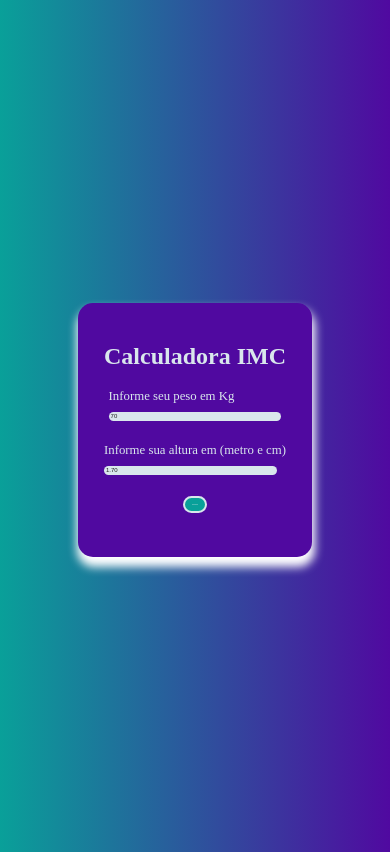
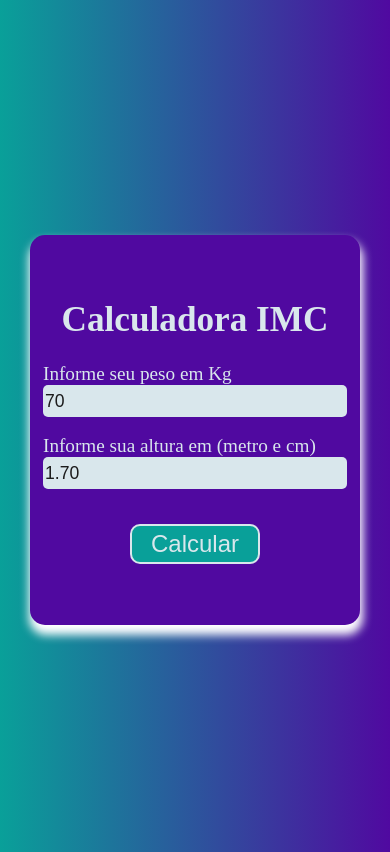
Before and after one commit to jardelrodriguespinto/BmiCalculator, a plain HTML site: page index.html in a window 390 px wide. Drawn offline with Linux system fonts and the light colour scheme.

Commit message:
fixing issues with the responsiveness, modifying the media queries

```diff
--- a/style/main.css
+++ b/style/main.css
@@ -15,9 +15,9 @@ h1{
 	font-size: 5em;
 }
 input{
-	height: 70%;
-	width: 70vh;
-	font-size: 1.6em;
+	height: 60px;
+	width: 700px;
+	font-size: 2em;
 	background-color: #D9E7EC;
 	color: #1c1c1c;
 	border-radius: 5px;
@@ -30,16 +30,16 @@ input{
 	flex-direction: column;
 	background-color: #5009A0;
 	color: #D9E7EC;
-	width: 60vw;
-	height: 90vh;
+	width: 800px;
+	height: 700px;
 	border-radius: 15px;
 	box-shadow:  1px 8px 10px 2px #fff;
 }
 button{
-	width: 17vw;
-	height: 9vh;
+	width: 200px;
+	height: 60px;
+	font-size: 2em;
 	border-radius: 10px;
-	font-size: 2em;
 	background-color: #09A099;
 	color:#D9E7EC;
 	border: 2px solid #D9E7EC;
@@ -52,269 +52,203 @@ button:hover{
 }
 
 label{
-	font-size: 1.8em;
+	font-size: 2.4em;
 }
 
 .imc{
 	margin-top: 20px;
-	font-size: 2rem;
+	font-size: 2.5rem;
 }
-.resultado{
-	margin-top: 5px;
-}
-
-@media screen and (max-width: 1400px){
+@media screen and (max-width: 950px){
 	input{
-	height: 60%;
-	width: 60vh;
-	font-size: 1.5em;
+		height: 50px;
+		width: 600px;
+		font-size: 1.6em;
+	}
+	.container{
+		width: 670px;
+		height: 650px;
 	}
 }
-@media screen and (max-width: 1167px){
+@media screen and (max-width: 750px){
+	h1{
+		font-size: 4em;
+	}
 	input{
-		height: 50%;
-		width: 50vh;
-		font-size: 1.3em;
+		height: 40px;
+		width: 500px;
+		font-size: 1.4em;
 	}
-	h1{
-		font-size: 4.5rem;
+	.container{
+		width: 600px;
+		height: 650px;
 	}
 	button{
-		width: 15vw;
-		height: 8vh;
+		width: 180px;
+		height: 50px;
+		font-size: 1.8em;
+		margin-top: 0.7em;
+	}
+	label{
+		font-size: 2rem;
+	}
+	.imc{
+		font-size: 2rem;
+	}
+}
+@media screen and (max-width: 650px){
+	h1{
+		font-size: 3.5em;
+	}
+	input{
+		height: 40px;
+		width: 400px;
+		font-size: 1.4em;
 	}
 	.container{
-		height: 70vh;
-	}
-}
-@media screen and (max-width: 1002px){
-	input{
-		height: 50%;
-		width: 50vh;
-		font-size: 1.3em;
-	}
-	h1{
-		font-size: 4rem;
+		width: 500px;
+		height: 550px;
 	}
 	button{
-		width: 13vw;
-		height: 6vh;
-		font-size:1.5rem;
+		width: 180px;
+		height: 50px;
+		font-size: 1.8em;
+
 	}
-	.container{
-		height: 60vh;
-	}
-}
-@media screen and (max-width: 889px){
-	input{
-		height: 45%;
-		width: 45vh;
-		font-size: 1.3em;
-	}
-	h1{
-		font-size: 3.5rem;
-	}
-	button{
-		width: 12vw;
-		height: 5vh;
-		font-size:1.4rem;
-	}
-	.container{
-		height: 60vh;
+	label{
+		font-size: 1.5rem;
 	}
 	.imc{
 		font-size: 1.5rem;
 	}
 }
-@media screen and (max-width: 798px){
+@media screen and (max-width: 590px){
+	h1{
+		font-size: 3em;
+	}
 	input{
-		height: 40%;
-		width: 40vh;
-		font-size: 1.3em;
+		height: 30px;
+		width: 350px;
+		font-size: 1.1em;
 	}
-	h1{
-		font-size: 3rem;
+	.container{
+		width: 450px;
+		height: 480px;
 	}
 	button{
-		width: 12vw;
-		height: 5vh;
-		font-size:1.3rem;
+		width: 180px;
+		height: 50px;
+		font-size: 1.8em;
+
 	}
 	label{
-		font-size: 1.4rem;
-	}
-	.container{
-		height: 50vh;
+		font-size: 1.5rem;
 	}
 	.imc{
 		font-size: 1.5rem;
 	}
 }
-@media screen and (max-width: 737px){
+@media screen and (max-width: 510px){
+	h1{
+		font-size: 2.5em;
+	}
 	input{
-		height: 35%;
-		width: 35vh;
-		font-size: 1.3em;
+		height: 30px;
+		width: 320px;
+		font-size: 1.1em;
 	}
-	h1{
-		font-size: 3rem;
+	.container{
+		width: 400px;
+		height: 420px;
 	}
 	button{
-		width: 12vw;
-		height: 5vh;
-		font-size:1rem;
+		width: 180px;
+		height: 50px;
+		font-size: 1.8em;
+
 	}
 	label{
 		font-size: 1.4rem;
-	}
-	.container{
-		height: 50vh;
 	}
 	.imc{
 		font-size: 1.5rem;
 	}
 }
-@media screen and (max-width: 656px){
+@media screen and (max-width: 446px){
+	h1{
+		font-size: 2.2em;
+	}
 	input{
-		height: 35%;
-		width: 35vh;
-		font-size: 1.3em;
+		height: 30px;
+		width: 300px;
+		font-size: 1.1em;
 	}
-	h1{
-		font-size: 2.5rem;
+	.container{
+		width: 330px;
+		height: 390px;
 	}
 	button{
-		width: 12vw;
-		height: 5vh;
-		font-size:1rem;
+		width: 130px;
+		height: 40px;
+		font-size: 1.5em;
+
 	}
 	label{
-		font-size: 1.4rem;
+		font-size: 1.2rem;
+	}
+	.imc{
+		font-size: 1.2rem;
+	}
+}
+@media screen and (max-width: 378px){
+	h1{
+		font-size: 2em;
+	}
+	input{
+		height: 25px;
+		width: 250px;
+		font-size: 1.1em;
 	}
 	.container{
-		height: 40vh;
-	}
-	.imc{
-		font-size: 1.5rem;
-	}
-}
-@media screen and (max-width: 600px){
-	input{
-		height: 35%;
-		width: 35vh;
-		font-size: 1.3em;
-	}
-	h1{
-		font-size: 2.5rem;
+		width: 290px;
+		height: 330px;
 	}
 	button{
-		width: 12vw;
-		height: 5vh;
-		font-size:1rem;
+		width: 100px;
+		height: 30px;
+		font-size: 1.2em;
+
 	}
 	label{
 		font-size: 1rem;
 	}
+	.imc{
+		font-size: 1rem;
+	}
+}
+@media screen and (max-width: 334px){
+	h1{
+		font-size: 1.5em;
+	}
+	input{
+		height: 20px;
+		width: 220px;
+		font-size: 0.9em;
+	}
 	.container{
-		height: 40vh;
+		width: 250px;
+		height: 300px;
+	}
+	button{
+		width: 100px;
+		height: 30px;
+		font-size: 1.2em;
+
+	}
+	label{
+		font-size: 0.9rem;
 	}
 	.imc{
-		font-size: 1.1rem;
+		font-size: 1rem;
 	}
 }
-@media screen and (max-width: 592px){
-	input{
-		height: 30%;
-		width: 30vh;
-		font-size: 0.8em;
-	}
-	h1{
-		font-size: 2.5rem;
-	}
-	button{
-		width: 10vw;
-		height: 4vh;
-		font-size:0.7rem;
-	}
-	label{
-		font-size: 1rem;
-	}
-	.container{
-		height: 40vh;
-	}
-	.imc{
-		font-size: 1.1rem;
-	}
-}
-@media screen and (max-width: 549px){
-	input{
-		height: 25%;
-		width: 25vh;
-		font-size: 0.5em;
-	}
-	h1{
-		font-size: 2rem;
-	}
-	button{
-		width: 9vw;
-		height: 3vh;
-		font-size:0.5rem;
-	}
-	label{
-		font-size: 0.8rem;
-	}
-	.container{
-		height: 30vh;
-	}
-	.imc{
-		font-size: 0.8rem;
-	}
-}
-@media screen and (max-width: 455px){
-	input{
-		height: 20%;
-		width: 20vh;
-		font-size: 0.3em;
-	}
-	h1{
-		font-size: 1.5rem;
-	}
-	button{
-		width: 6vw;
-		height: 2vh;
-		font-size:0.1rem;
-	}
-	label{
-		font-size: 0.8rem;
-	}
-	.container{
-		height: 30vh;
-	}
-	.imc{
-		font-size: 0.8rem;
-	}
-}
-@media screen and (max-width: 371px){
-	input{
-		height: 15%;
-		width: 15vh;
-		font-size: 0.1em;
-	}
-	h1{
-		font-size: 1rem;
-	}
-	button{
-		width: 6vw;
-		height: 2vh;
-		font-size:0.1rem;
-	}
-	label{
-		font-size: 0.6rem;
-	}
-	.container{
-		height: 25vh;
-	}
-	.imc{
-		font-size: 0.6rem;
-	}
-}
```
